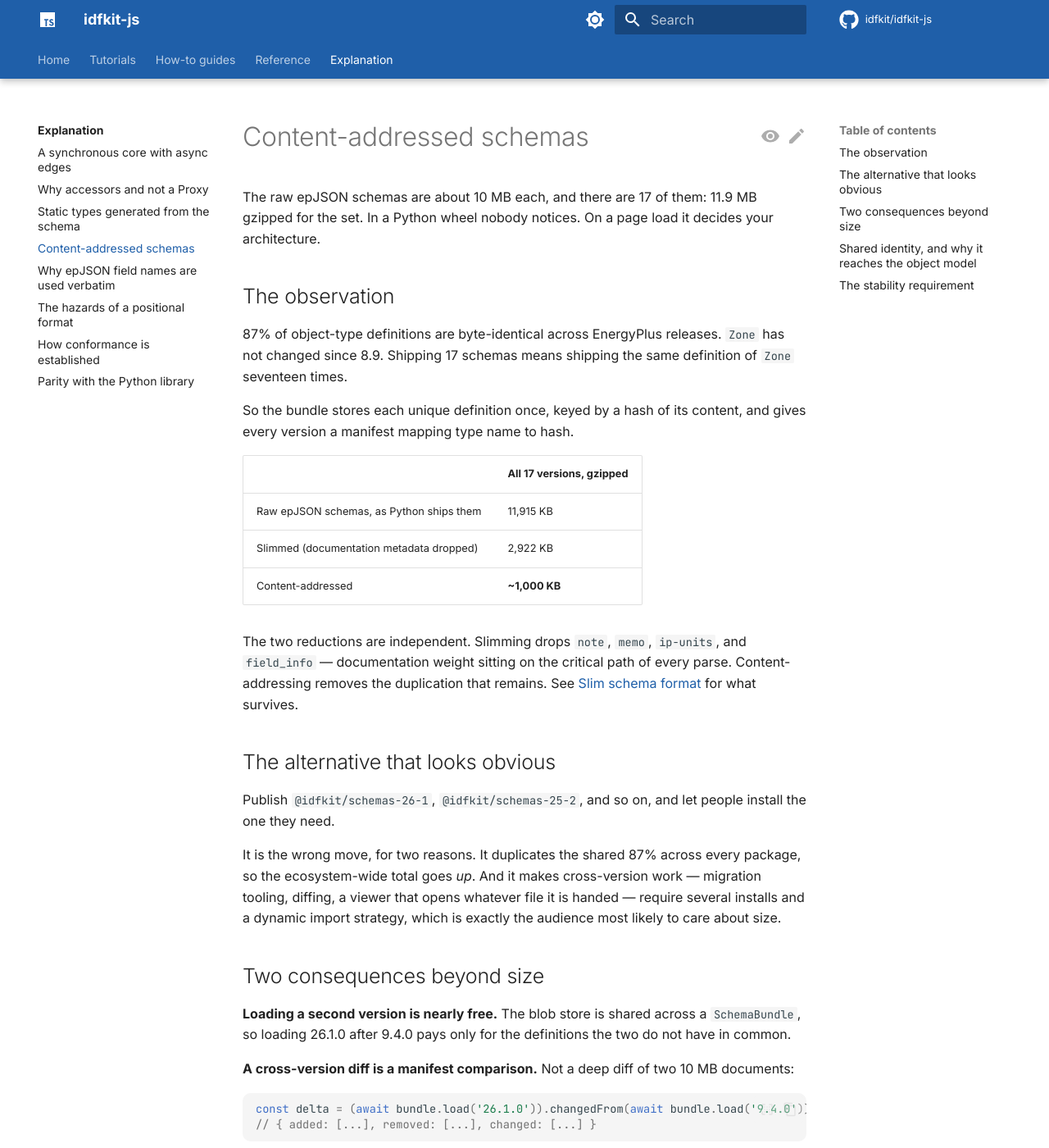
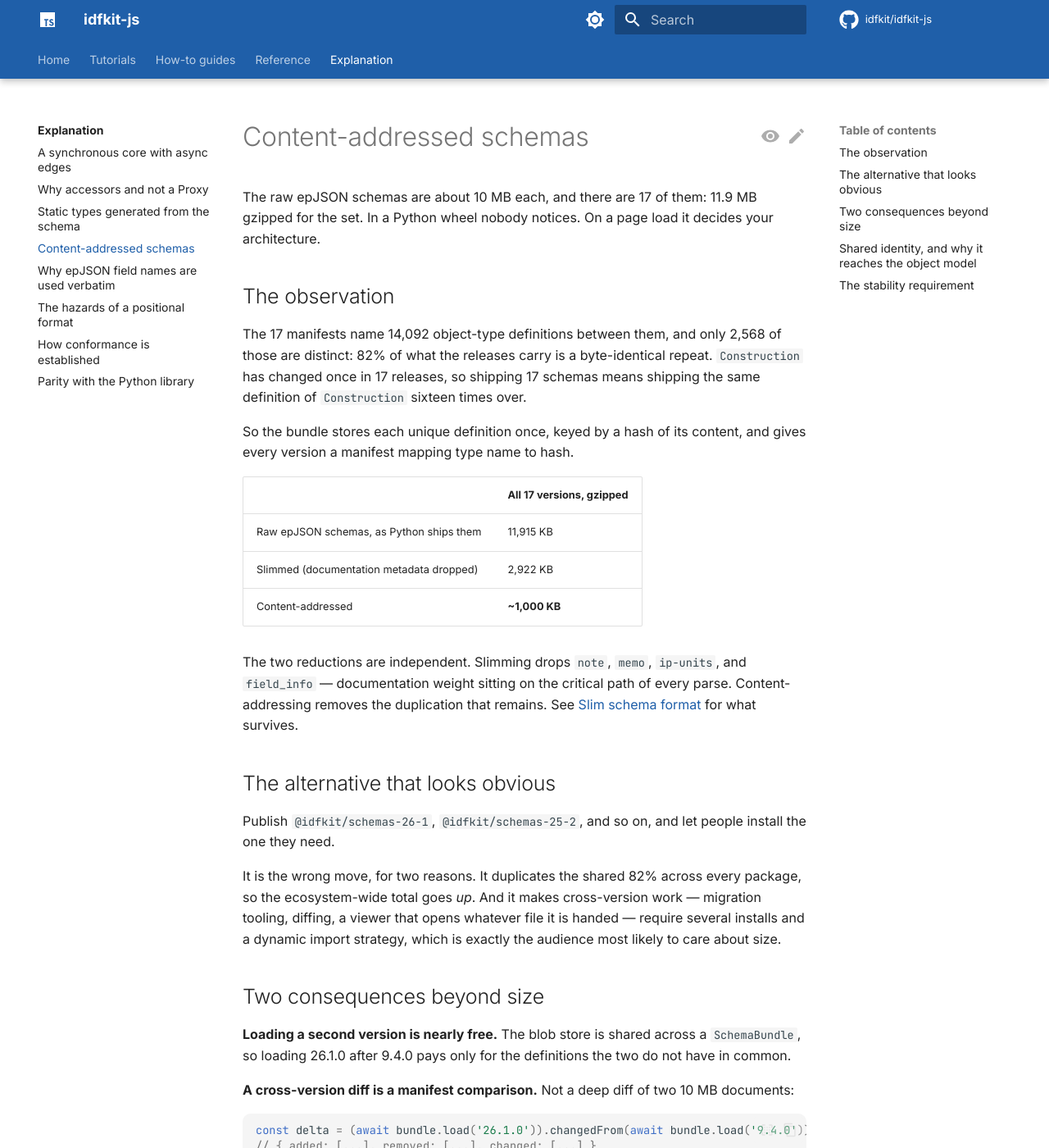
Before and after one commit to idfkit/idfkit-js, an MkDocs documentation site: the page built from docs/explanation/content-addressed-schemas.md, in a window 1280 px wide and 1400 px high. Shown: the whole window at 82% size. Built offline with MkDocs 1.6.1 and Material for MkDocs 9.7.7, drawn with Linux system fonts in a browser that asks for light colours; comment, search, counter and statistics services are not loaded.

Commit message:
docs: correct four measured claims that no longer match the bundle
All four were reproduced by counting the shipped data, and the method was
validated by checking it against the figures in the same comments that were
right: 13060 anyOf fields, 1781 Autocalculate, 646 any-string, 68 empty-only all
come back exactly, which is what makes the corrected numbers trustworthy rather
than a different way of counting (FR-061).

- Autosize fields: 10557 to 10565. Cross-checked against the raw upstream
  schemas, which give the identical figure, so the slim bundle is lossless here.
- Shared object-type definitions: 87% to 82%. The 17 manifests name 14,092
  definitions and only 2,568 are distinct. No reading of the data yields 87%.
  The dedup ratio is the metric the surrounding prose argues for, and build.mjs
  already prints its complement, 18.2%, on every rebuild.
- "Zone has not changed since EnergyPlus 8.9" is false: Zone has four distinct
  definitions in the bundle. Of the 789 types present in all 17 releases, zero
  are byte-identical throughout. Replaced with Construction, which genuinely has
  two, changing once at 9.5.0.
- xmin dialect counts: 9816 and 12070 are reproducible by no method. The seven
  and ten version split is right and no version mixes the two; the counts are
  9013 boolean and 13840 numeric for xmin, and the sentence now says which
  keyword it is counting.

types.ts also pointed readers at @idfkit/schemas/docs for human-facing metadata.
package.json exports no such subpath and the build drops that metadata at slim
time, so the import fails. The package README and the slim-schema-format
reference already said so; this comment was the lone outlier.

The same figures were on five documentation pages and are corrected there too.

```diff
--- a/docs/explanation/content-addressed-schemas.md
+++ b/docs/explanation/content-addressed-schemas.md
@@ -6,9 +6,10 @@ your architecture.
 
 ## The observation
 
-87% of object-type definitions are byte-identical across EnergyPlus releases.
-`Zone` has not changed since 8.9. Shipping 17 schemas means shipping the same
-definition of `Zone` seventeen times.
+The 17 manifests name 14,092 object-type definitions between them, and only
+2,568 of those are distinct: 82% of what the releases carry is a byte-identical
+repeat. `Construction` has changed once in 17 releases, so shipping 17 schemas
+means shipping the same definition of `Construction` sixteen times over.
 
 So the bundle stores each unique definition once, keyed by a hash of its
 content, and gives every version a manifest mapping type name to hash.
@@ -29,7 +30,7 @@ parse. Content-addressing removes the duplication that remains. See
 Publish `@idfkit/schemas-26-1`, `@idfkit/schemas-25-2`, and so on, and let people
 install the one they need.
 
-It is the wrong move, for two reasons. It duplicates the shared 87% across every
+It is the wrong move, for two reasons. It duplicates the shared 82% across every
 package, so the ecosystem-wide total goes _up_. And it makes cross-version work —
 migration tooling, diffing, a viewer that opens whatever file it is handed —
 require several installs and a dynamic import strategy, which is exactly the
```
Also changed, not shown: docs/how-to/compare-versions.md (+1 -1 lines), docs/index.md (+3 -2 lines), docs/reference/slim-schema-format.md (+1 -1 lines), packages/schemas/README.md (+7 -5 lines), 3 other files.
